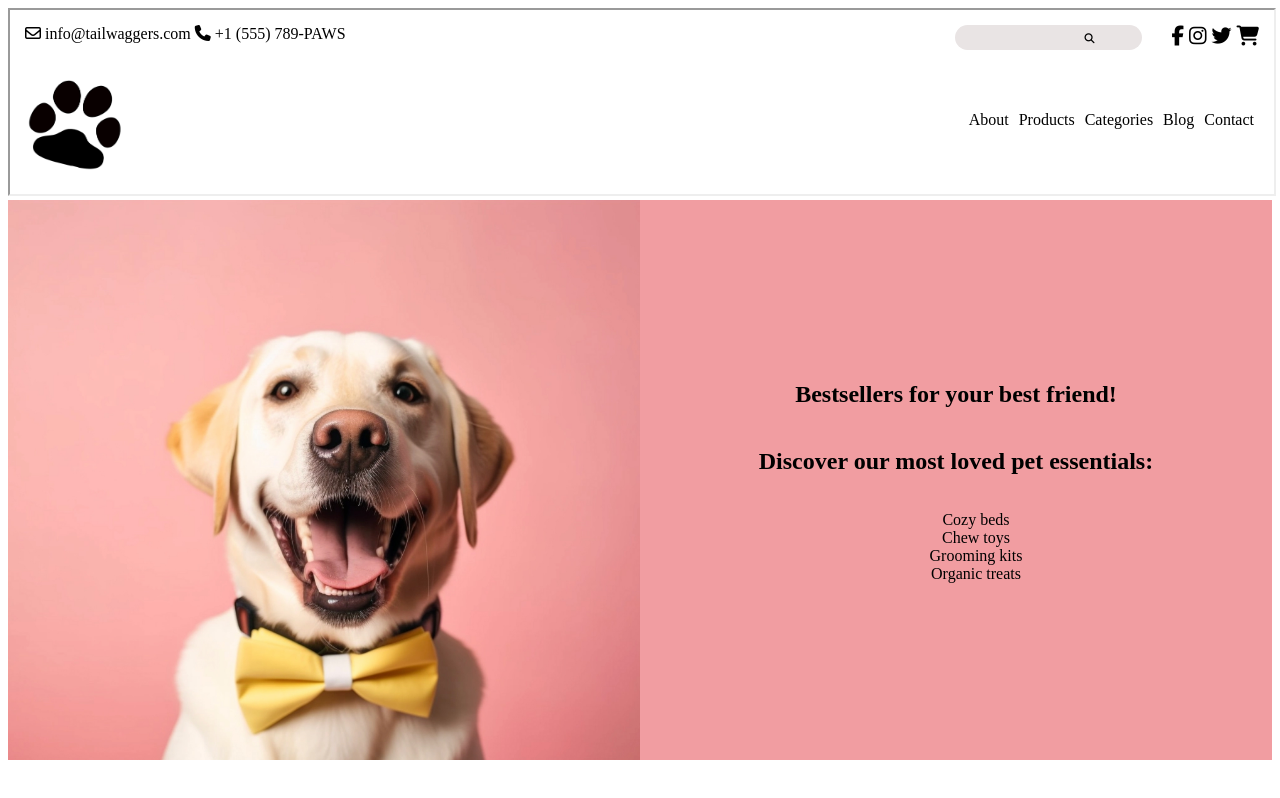
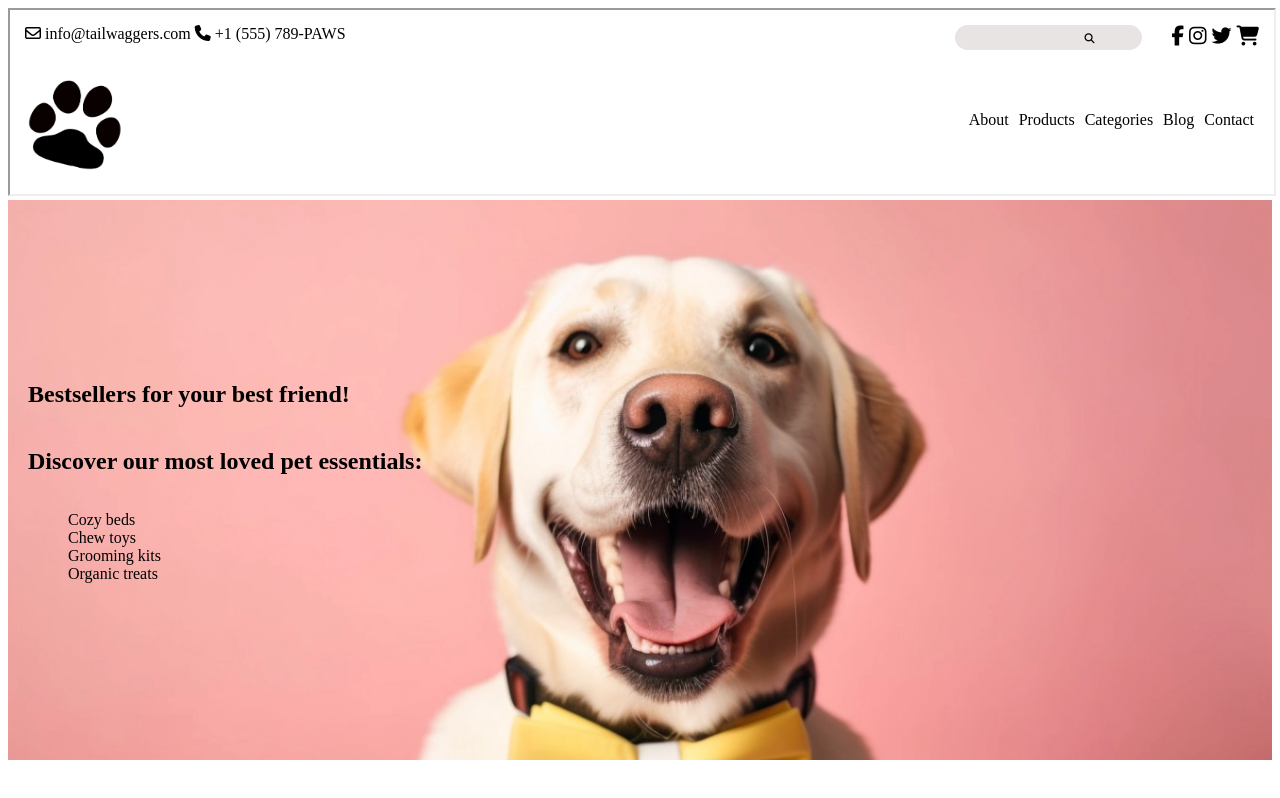
Before and after one commit to Trokut-Neet-Akademija-4-0/izrada-web-stranice-web-shop-don-anja, a plain HTML site: page index.html in a window 1280 px wide. Drawn offline with Linux system fonts and the light colour scheme.

Commit message:
update banner

```diff
--- a/style.css
+++ b/style.css
@@ -4,25 +4,18 @@
 
 .banner-container {
   display: flex;
-  width: 100%;
-  height: 70vh;
-}
-
-.banner-photo {
   background-image: url(images/happy-lab.jpeg);
   background-size: cover;
   background-position: center;
-  width: 50%;
-  height: 100%;
+  width: 100%;
+  height: 70vh;
 }
 
 .banner-text {
   display: flex;
   flex-direction: column;
   justify-content: center;
-  text-align: center;
-  width: 50%;
-  background-color: rgb(241, 157, 161);
+  margin-left: 20px;
 }
 
 li {
```
